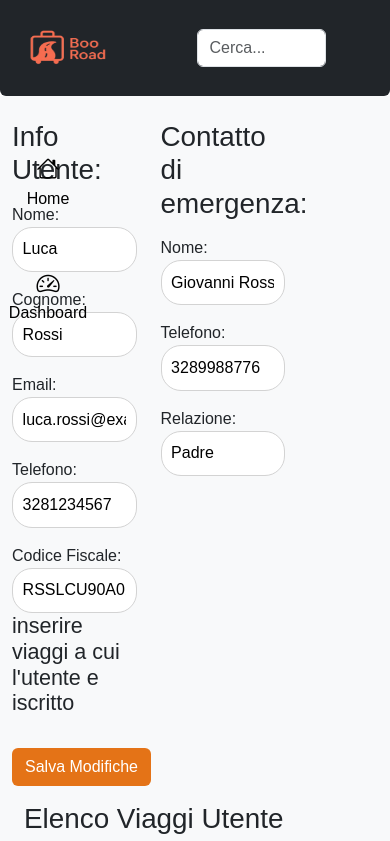
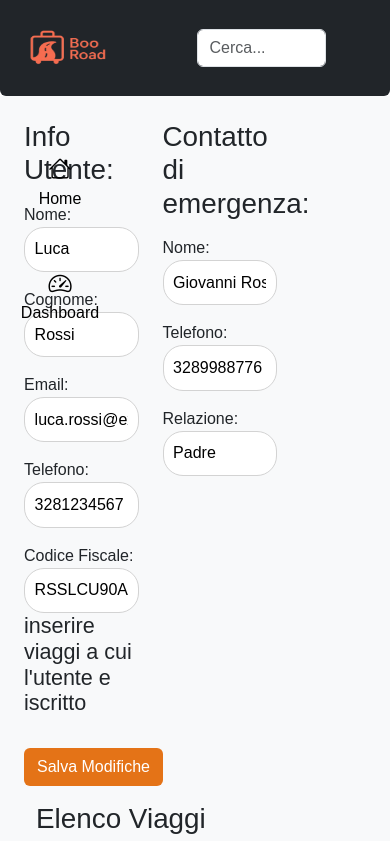
Before and after one commit to mattiacoli/BooRoad, a React (Vite) app: page /1/edit in a window 390 px wide. Shown: the top 841 px of the page. Built offline with nearby package versions, Linux system fonts and the light colour scheme.

Commit message:
refactor layout structure and update grid classes for responsiveness

```diff
--- a/src/layouts/DefaultLayout.jsx
+++ b/src/layouts/DefaultLayout.jsx
@@ -9,6 +9,8 @@
       <Header />
 
       <main >
+        <div className="container-fluid">
+
           <div className="row bg-light">
             <div className="col-3 col-sm-2 d-flex justify-content-center" style={{ width: '120px', boxShadow: '2px 0px 0 var(--br-primary)' }}>
               <Sidebar />
@@ -18,6 +20,7 @@
               <Outlet />
             </div>
           </div>
+        </div>
       </main>
 
     </>
--- a/src/pages/Home.jsx
+++ b/src/pages/Home.jsx
@@ -21,7 +21,7 @@
 
       <div className="container">
         {/* Travel cards */}
-        <div className="row row-cols-1 row-cols-md-3 g-4 pb-5">
+        <div className="row row-cols-sm-1 row-cols-md-2 row-cols-lg-3 g-4 pb-5">
           {filteredTrips.map((gita) => (
             <TravelCard
               key={gita.id}
```
Lines whose indentation alone changed are shown as unchanged.
